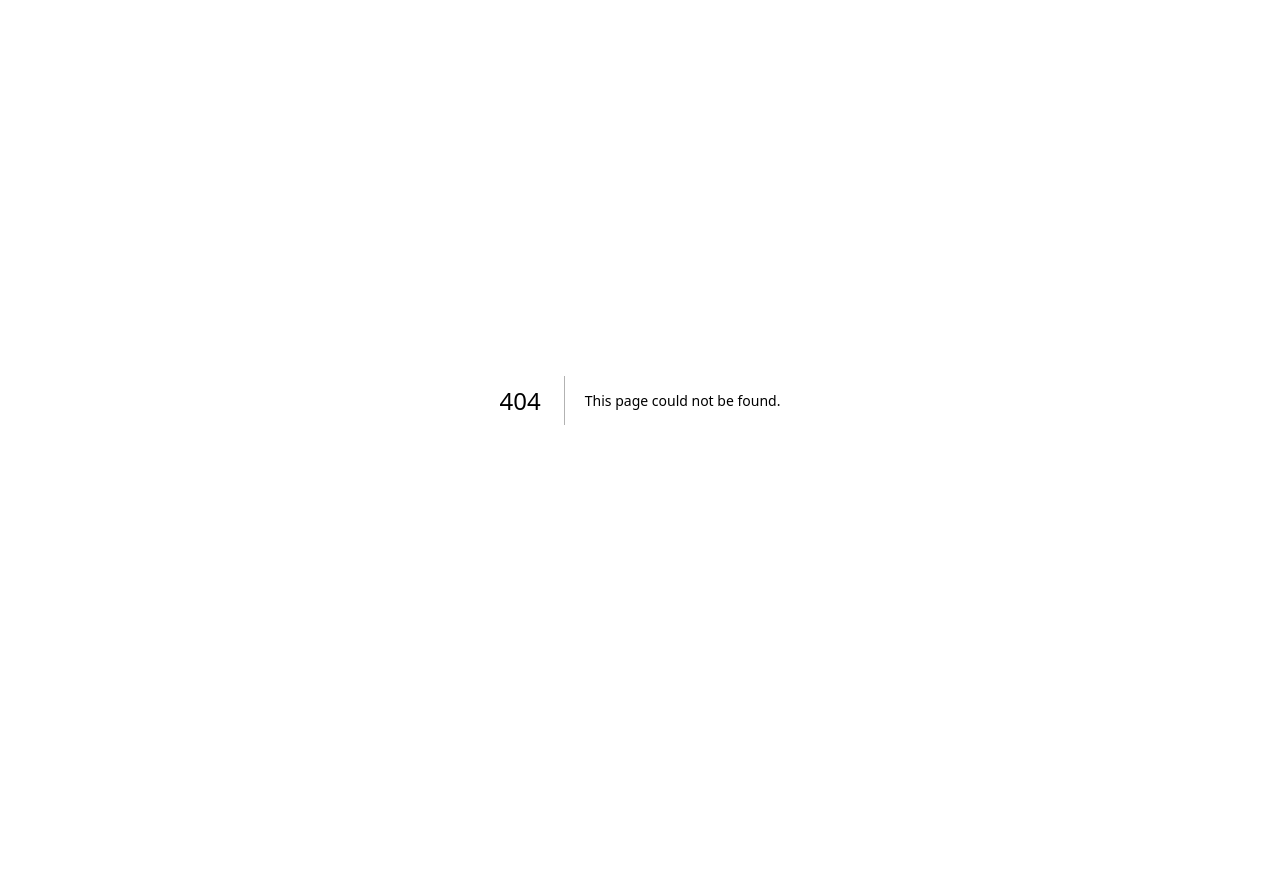
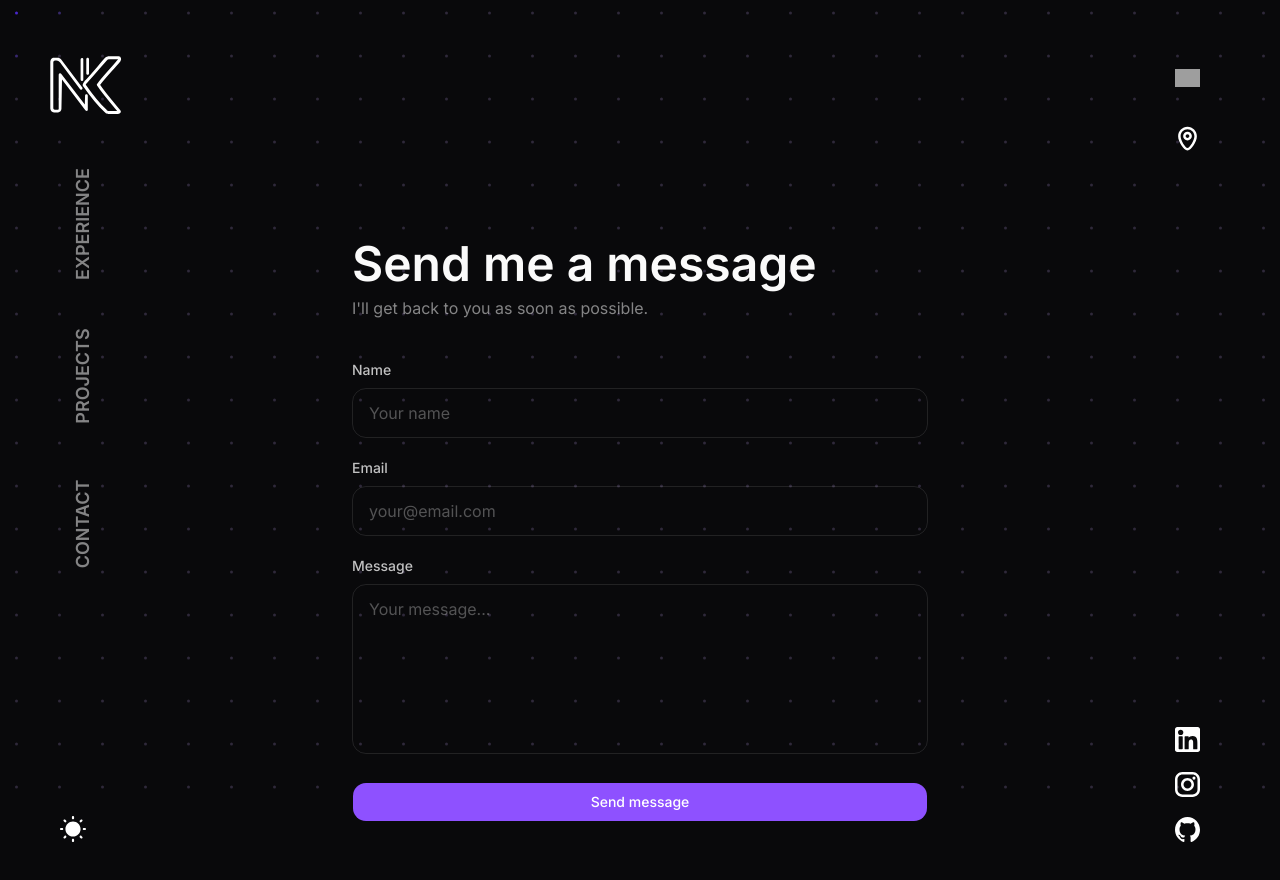
Before and after one commit to N1KO7839/Portfolio, a Next.js app: page /send-email in a window 1280 px wide. Before the commit this address had no page. Shown: the top 880 px of the page. Before the commit the page ends 800 px from the top, so only its background shows below. Built offline with nearby package versions, Linux system fonts and the light colour scheme; grey boxes are pictures that could not be loaded.

Commit message:
feat: add ability to contact via email

```diff
--- /dev/null
+++ b/app/api/send-email/route.ts
@@ -0,0 +1,36 @@
+import { NextResponse } from "next/server"
+import { Resend } from "resend"
+
+const resend = new Resend(process.env.RESEND_API_KEY)
+
+export async function POST(request: Request) {
+  const body = await request.json()
+  const { name, email, message } = body
+
+  if (!name || !email || !message) {
+    return NextResponse.json(
+      { error: "Name, email, and message are required." },
+      { status: 400 }
+    )
+  }
+
+  const { data, error } = await resend.emails.send({
+    from: "Portfolio <noreply@nkarla.dev>",
+    to: "nikodemkarla@gmail.com",
+    replyTo: email,
+    subject: `New message from ${name}`,
+    html: `
+      <h2>New message from your portfolio</h2>
+      <p><strong>Name:</strong> ${name}</p>
+      <p><strong>Email:</strong> ${email}</p>
+      <p><strong>Message:</strong></p>
+      <p>${message}</p>
+    `,
+  })
+
+  if (error) {
+    return NextResponse.json({ error: error.message }, { status: 500 })
+  }
+
+  return NextResponse.json({ data })
+}
--- a/app/layout.tsx
+++ b/app/layout.tsx
@@ -3,6 +3,7 @@ import { Geist_Mono, Inter } from "next/font/google"
 
 import "./globals.css"
 import { ThemeProvider } from "@/components/theme-provider"
+import { Toaster } from "sonner"
 import { cn } from "@/lib/utils"
 
 export const metadata: Metadata = {
@@ -38,6 +39,23 @@ export default function RootLayout({
     >
       <body>
         <ThemeProvider>{children}</ThemeProvider>
+        <Toaster
+          position="bottom-center"
+          theme="dark"
+          style={
+            {
+              "--normal-bg": "var(--popover)",
+              "--normal-text": "var(--popover-foreground)",
+              "--normal-border": "var(--border)",
+              "--success-bg": "var(--popover)",
+              "--success-text": "#4ade80",
+              "--success-border": "rgba(74, 222, 128, 0.25)",
+              "--error-bg": "var(--popover)",
+              "--error-text": "#f87171",
+              "--error-border": "rgba(248, 113, 113, 0.25)",
+            } as React.CSSProperties
+          }
+        />
       </body>
     </html>
   )
--- a/app/page.tsx
+++ b/app/page.tsx
@@ -10,7 +10,7 @@ import Footer from "@/components/Footer"
 
 export default function Page() {
   return (
-    <>
+    <section>
       <SmoothScroll />
       <div className="fixed inset-0 z-0">
         <ThemedDotGrid
@@ -34,6 +34,6 @@ export default function Page() {
           <Footer />
         </div>
       </div>
-    </>
+    </section>
   )
 }
--- /dev/null
+++ b/app/send-email/page.tsx
@@ -0,0 +1,138 @@
+"use client"
+
+import { useState } from "react"
+import Overlay from "@/components/Overlay"
+import SmoothScroll from "@/components/SmoothScroll"
+import ThemedDotGrid from "@/components/ThemedDotGrid"
+import { Button } from "@/components/ui/button"
+import { toast } from "sonner"
+
+const Page = () => {
+  const [name, setName] = useState("")
+  const [email, setEmail] = useState("")
+  const [message, setMessage] = useState("")
+  const [loading, setLoading] = useState(false)
+
+  const handleSubmit = async (e: React.FormEvent) => {
+    e.preventDefault()
+    setLoading(true)
+
+    try {
+      const res = await fetch("/api/send-email", {
+        method: "POST",
+        headers: { "Content-Type": "application/json" },
+        body: JSON.stringify({ name, email, message }),
+      })
+
+      if (!res.ok) {
+        const data = await res.json()
+        throw new Error(data.error || "Failed to send message.")
+      }
+
+      toast.success("Message sent successfully!")
+      setName("")
+      setEmail("")
+      setMessage("")
+    } catch (err) {
+      toast.error(err instanceof Error ? err.message : "Something went wrong.")
+    } finally {
+      setLoading(false)
+    }
+  }
+
+  return (
+    <section>
+      <SmoothScroll />
+      <div className="fixed inset-0 z-0">
+        <ThemedDotGrid
+          dotSize={3}
+          gap={40}
+          activeColor="#5227FF"
+          proximity={80}
+          shockRadius={0}
+          shockStrength={0}
+          resistance={750}
+          returnDuration={1.5}
+        />
+      </div>
+      <div className="relative z-10 min-h-screen">
+        <Overlay />
+        <div className="mx-auto mt-32 w-full px-6 pb-20 sm:mt-40 sm:px-8 md:mt-48 md:max-w-lg md:py-20 lg:mt-40 lg:max-w-xl lg:px-12 xl:max-w-2xl">
+          <h1 className="mb-2 text-2xl font-semibold sm:text-3xl md:text-4xl lg:text-5xl">
+            Send me a message
+          </h1>
+          <p className="mb-10 text-sm text-black/50 sm:text-base dark:text-white/50">
+            I&apos;ll get back to you as soon as possible.
+          </p>
+
+          <form onSubmit={handleSubmit} className="flex flex-col gap-5">
+            <div className="flex flex-col gap-2">
+              <label
+                htmlFor="name"
+                className="text-sm font-medium text-black/75 dark:text-white/75"
+              >
+                Name
+              </label>
+              <input
+                id="name"
+                type="text"
+                required
+                value={name}
+                onChange={(e) => setName(e.target.value)}
+                placeholder="Your name"
+                className="rounded-xl border border-black/10 bg-transparent px-4 py-3 text-sm transition-colors outline-none placeholder:text-black/30 focus:border-violet-500 sm:text-base dark:border-white/10 dark:placeholder:text-white/30 dark:focus:border-violet-400"
+              />
+            </div>
+
+            <div className="flex flex-col gap-2">
+              <label
+                htmlFor="email"
+                className="text-sm font-medium text-black/75 dark:text-white/75"
+              >
+                Email
+              </label>
+              <input
+                id="email"
+                type="email"
+                required
+                value={email}
+                onChange={(e) => setEmail(e.target.value)}
+                placeholder="your@email.com"
+                className="rounded-xl border border-black/10 bg-transparent px-4 py-3 text-sm transition-colors outline-none placeholder:text-black/30 focus:border-violet-500 sm:text-base dark:border-white/10 dark:placeholder:text-white/30 dark:focus:border-violet-400"
+              />
+            </div>
+
+            <div className="flex flex-col gap-2">
+              <label
+                htmlFor="message"
+                className="text-sm font-medium text-black/75 dark:text-white/75"
+              >
+                Message
+              </label>
+              <textarea
+                id="message"
+                required
+                rows={6}
+                value={message}
+                onChange={(e) => setMessage(e.target.value)}
+                placeholder="Your message..."
+                className="resize-none rounded-xl border border-black/10 bg-transparent px-4 py-3 text-sm transition-colors outline-none placeholder:text-black/30 focus:border-violet-500 sm:text-base dark:border-white/10 dark:placeholder:text-white/30 dark:focus:border-violet-400"
+              />
+            </div>
+
+            <Button
+              type="submit"
+              disabled={loading}
+              className="mt-2 w-full rounded-xl bg-violet-600 text-white hover:bg-violet-700 dark:bg-violet-500 dark:hover:bg-violet-600"
+              size="lg"
+            >
+              {loading ? "Sending..." : "Send message"}
+            </Button>
+          </form>
+        </div>
+      </div>
+    </section>
+  )
+}
+
+export default Page
--- a/components/Contact.tsx
+++ b/components/Contact.tsx
@@ -34,7 +34,7 @@ const Contact = () => {
           , I&apos;m developing a job board aggregator featuring background
           scraping and custom notifications.
         </p>
-        <Link href="/" className="mt-4 w-full">
+        <Link href="/send-email" className="mt-4 w-full">
           <Button
             className="w-full rounded-xl bg-violet-600 text-white hover:bg-violet-700 dark:bg-violet-500 dark:hover:bg-violet-600"
             size="lg"
--- a/components/Navigation.tsx
+++ b/components/Navigation.tsx
@@ -27,7 +27,7 @@ const Navigation = () => {
         </NavigationMenuItem>
         <NavigationMenuItem>
           <NavigationMenuLink
-            href="#experience"
+            href="/#experience"
             className={`rotate-270 rounded-none text-lg font-semibold text-black/50 transition-colors duration-300 ease-in-out hover:cursor-pointer hover:bg-transparent hover:text-violet-500 focus:bg-transparent focus-visible:ring-0 focus-visible:outline-none data-[active=true]:bg-transparent dark:text-white/50 dark:hover:text-violet-500`}
           >
             EXPERIENCE
@@ -35,7 +35,7 @@ const Navigation = () => {
         </NavigationMenuItem>
         <NavigationMenuItem>
           <NavigationMenuLink
-            href="#projects"
+            href="/#projects"
             className={`mt-15 mb-14 rotate-270 rounded-none text-lg font-semibold text-black/50 transition-colors duration-300 ease-in-out hover:cursor-pointer hover:bg-transparent hover:text-violet-500 focus:bg-transparent focus-visible:ring-0 focus-visible:outline-none data-[active=true]:bg-transparent dark:text-white/50 dark:hover:text-violet-500`}
           >
             PROJECTS
@@ -43,7 +43,7 @@ const Navigation = () => {
         </NavigationMenuItem>
         <NavigationMenuItem>
           <NavigationMenuLink
-            href="#contact"
+            href="/#contact"
             className={`rotate-270 rounded-none text-lg font-semibold text-black/50 transition-colors duration-300 ease-in-out hover:cursor-pointer hover:bg-transparent hover:text-violet-500 focus:bg-transparent focus-visible:ring-0 focus-visible:outline-none data-[active=true]:bg-transparent dark:text-white/50 dark:hover:text-violet-500`}
           >
             CONTACT
--- a/components/Overlay.tsx
+++ b/components/Overlay.tsx
@@ -48,21 +48,21 @@ const Overlay = () => {
                 loading="eager"
               />
               <Link
-                href="#experience"
+                href="/#experience"
                 onClick={() => setMenuOpen(false)}
                 className={`text-xl font-semibold text-black/50 transition-colors hover:text-violet-500 sm:text-2xl dark:text-white/50`}
               >
                 EXPERIENCE
               </Link>
               <Link
-                href="#projects"
+                href="/#projects"
                 onClick={() => setMenuOpen(false)}
                 className={`text-xl font-semibold text-black/50 transition-colors hover:text-violet-500 sm:text-2xl dark:text-white/50`}
               >
                 PROJECTS
               </Link>
               <Link
-                href="#contact"
+                href="/#contact"
                 onClick={() => setMenuOpen(false)}
                 className={`text-xl font-semibold text-black/50 transition-colors hover:text-violet-500 sm:text-2xl dark:text-white/50`}
               >
--- a/components/theme-provider.tsx
+++ b/components/theme-provider.tsx
@@ -59,7 +59,7 @@ function ThemeHotkey() {
         return
       }
 
-      if (event.key.toLowerCase() !== "d") {
+      if (!event.key || event.key.toLowerCase() !== "d") {
         return
       }
 
--- a/package.json
+++ b/package.json
@@ -23,7 +23,9 @@
     "radix-ui": "^1.5.0",
     "react": "19.2.4",
     "react-dom": "19.2.4",
+    "resend": "^6.17.2",
     "shadcn": "^4.11.0",
+    "sonner": "^2.0.7",
     "tailwind-merge": "^3.6.0",
     "tw-animate-css": "^1.4.0"
   },
```
Also changed, not shown: 1 other file (tests, documents, lock files or other folders).
